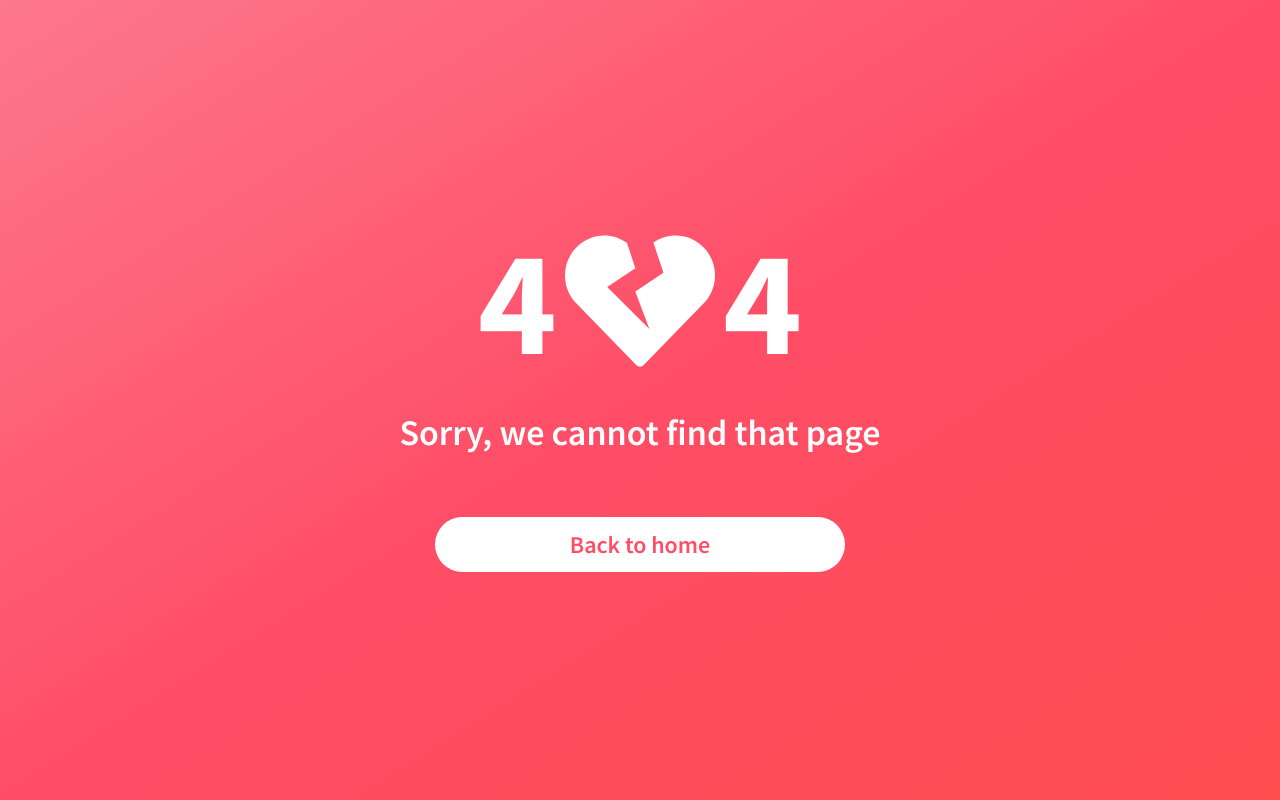
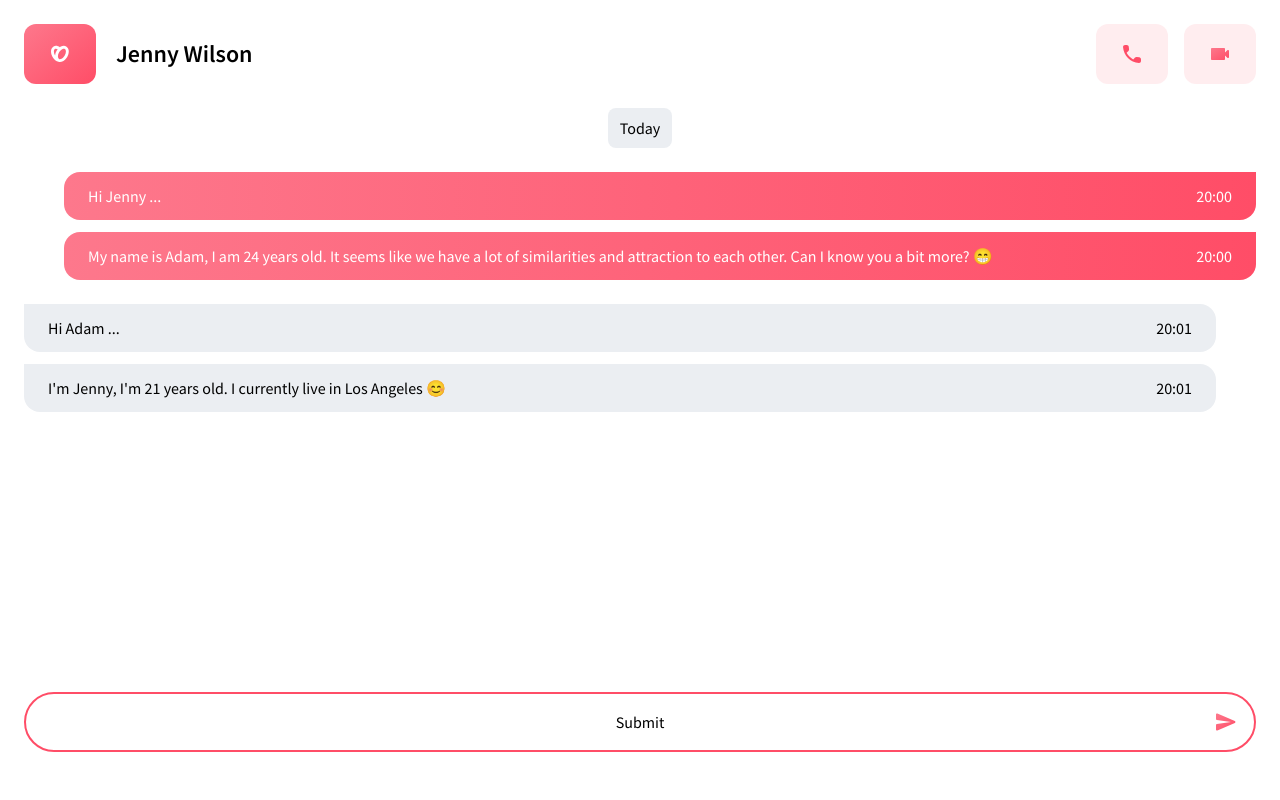
Before and after one commit to b1amage/further-web-front-end, a React (Create React App) app: page /chat-details/1 in a window 1280 px wide. Built offline with nearby package versions, Linux system fonts and the light colour scheme; no server answers.

Commit message:
connect chat + chat details, get matches

```diff
--- a/package.json
+++ b/package.json
@@ -21,6 +21,7 @@
 		"react-scripts": "5.0.1",
 		"sass": "^1.53.0",
 		"scss": "^0.2.4",
+		"socket.io-client": "^4.5.2",
 		"swiper": "^8.3.0",
 		"web-vitals": "^2.1.4",
 		"yup": "^0.32.11"
--- a/src/App.js
+++ b/src/App.js
@@ -68,7 +68,7 @@ function App() {
 				/>
 
 				<Route path="/chat" element={<ChatPage />} />
-				<Route path="/chat-details" element={<ChatDetails />} />
+				<Route path="/chat-details/:roomId" element={<ChatDetails />} />
 				<Route
 					path="/success/:userId1/:userId2"
 					element={<SuccessMatchPage />}
--- /dev/null
+++ b/src/api/roomChatApi.js
@@ -0,0 +1,19 @@
+import axiosClient from "./axiosClient";
+
+
+const roomChatApi = {
+	async getWhoMatchYou(navigate) {
+		const url = "/swipe/getWhoMatchYou";
+		try {
+			const response = await axiosClient.get(url, {withCredentials: true});
+			console.log(response);
+			return response;
+		} catch (error) {
+			console.log(error);
+			// navigate to register fail
+			navigate(`/error/${error.response.data.msg}`);
+		}
+	},
+};
+
+export default roomChatApi;
--- a/src/components/chat/ ChatCard.js
+++ b/src/components/chat/ ChatCard.js
@@ -1,9 +1,12 @@
 import React from "react";
+import { useNavigate } from "react-router-dom";
 import SectionTitle from "../../utilities/SectionTitle";
 
-const ChatCard = ({ img, isActive, lastest, name }) => {
+const ChatCard = ({ img, isActive, lastest, name, roomId }) => {
+	const navigate = useNavigate()
+
 	return (
-		<div className="transiton-all duration-300 hover:shadow-lg hover:-translate-y-2 flex cursor-pointer items-center gap-3 md:gap-5 lg:gap-10 p-4 md:p-6 lg:p-8 border border-gray hover:border-primary-100 rounded-[16px]">
+		<div onClick={() => navigate(`/chat-details/${roomId}`)} className="transiton-all duration-300 hover:shadow-lg hover:-translate-y-2 flex cursor-pointer items-center gap-3 md:gap-5 lg:gap-10 p-4 md:p-6 lg:p-8 border border-gray hover:border-primary-100 rounded-[16px]">
 			<div className="relative w-[60px] h-[60px] md:w-[80px] md:h-[80px] lg:w-[100px] lg:h-[100px] rounded-full">
 				<img
 					src={img}
--- a/src/components/chat/chat_details/ChatFooter.js
+++ b/src/components/chat/chat_details/ChatFooter.js
@@ -1,10 +1,10 @@
 import React from 'react'
 import Input from '../../../utilities/Input'
 import send from '../../../assets/svg/send.svg'
-export const ChatFooter = () => {
+export const ChatFooter = ({onChange, onClick}) => {
   return (
-    <div className='mx-[24px] mb-[48px] mt-[24px]'>
-        <Input placeholder={"Message ..."} icon={send} className={'!h-[64px] !rounded-[20px] pr-[60px]'} />
-    </div>
+    <form className='mx-[24px] mb-[48px] mt-[24px]'>
+      <Input placeholder={"Message ..."} icon={send} className={'!h-[64px] !rounded-[20px] pr-[60px]'} type={"submit"} onChange={onChange}/>
+    </form>
   )
 }
--- a/src/index.js
+++ b/src/index.js
@@ -8,9 +8,9 @@ import { BrowserRouter } from "react-router-dom";
 const root = ReactDOM.createRoot(document.getElementById("root"));
 root.render(
 	<BrowserRouter>
-		<React.StrictMode>
+		{/* <React.StrictMode> */}
 			<App />
-		</React.StrictMode>
+		{/* </React.StrictMode> */}
 	</BrowserRouter>
 );
 
--- a/src/utilities/Input.js
+++ b/src/utilities/Input.js
@@ -33,7 +33,7 @@ const Input = ({
 				/>
 
 				{icon && (
-					<div
+					<button
 						onClick={iconOnClick}
 						className="absolute -translate-y-1/2 top-1/2 right-5"
 					>
@@ -42,7 +42,7 @@ const Input = ({
 							alt="mail"
 							className="object-cover w-full h-full"
 						/>
-					</div>
+					</button>
 				)}
 			</div>
 
--- a/src/views/ChatDetails.js
+++ b/src/views/ChatDetails.js
@@ -1,13 +1,30 @@
-import React from "react";
+import React, { useState } from "react";
 import { ChatDetailsContent } from "../components/chat/chat_details/ChatDetailsContent";
 import { ChatHeader } from "../components/chat/chat_details/ChatHeader";
 import { ChatFooter } from "../components/chat/chat_details/ChatFooter";
+import { useParams } from "react-router-dom";
+import io from "socket.io-client"
+
+const socket = io.connect("http://localhost:8080")
+
 export const ChatDetails = () => {
+	const [currentMessage, setCurrentMessage] = useState("")
+	const {roomId} = useParams()
+	const sendMessage = (e) => {
+		e.preventDefault()
+		const data = {
+			userId: JSON.parse(localStorage.getItem("user")).userId,
+			roomId: roomId,
+			message: currentMessage
+		}
+		socket.emit("send-chat-message", data)
+	}
+
 	return (
 		<div className="flex flex-col w-full h-screen">
 			<ChatHeader />
 			<ChatDetailsContent date={"Today"} />
-			<ChatFooter />
+			<ChatFooter onChange={(e) => setCurrentMessage(e.target.value)} onClick={sendMessage}/>
 		</div>
 	);
 };
--- a/src/views/ChatPage.js
+++ b/src/views/ChatPage.js
@@ -1,13 +1,26 @@
-import React from "react";
+import React, { useEffect, useState } from "react";
 import Header from "../components/header/Header";
 import SearchBox from "../components/chat/SearchBox";
 import NavBar from "../components/navbar/NavBar";
 import ChatCard from "../components/chat/ ChatCard";
-import girl5 from "../assets/img/girl5.jpeg";
 import authenticationApi from "../api/authenticationApi";
 import NoMore from "../components/main/NoMore";
+import { useNavigate } from "react-router-dom";
+import roomChatApi from "../api/roomChatApi";
 
 const ChatPage = () => {
+	const [matches, setMatches] = useState([])
+
+	const navigate = useNavigate()
+
+	useEffect(() => {
+		roomChatApi.getWhoMatchYou(navigate).then(res => {
+			// console.log(res)
+			setMatches(res.data.results)
+			// setOpponent(res.data.results[0]["participants"])
+		})
+	}, [navigate])
+
 	return (
 		<div className="page-container">
 			<Header title="Inbox" />
@@ -17,19 +30,18 @@ const ChatPage = () => {
 				<NoMore />
 			) : (
 				<div className="flex flex-col gap-5">
-					{Array(8)
-						.fill()
-						.map((_, index) => (
+					{matches.map((match, index) => (
 							<ChatCard
 								key={index}
-								img={girl5}
+								img={match.participants[0].images[0]}
 								isActive
-								name="Wife No.1"
+								name={match.participants[0].username}
 								lastest={{
 									message: "Let's go for a drink",
 									time: "22:00",
 									messageCount: 2,
 								}}
+								roomId={match._id}
 							/>
 						))}
 				</div>
```
Also changed, not shown: 1 other file (tests, documents, lock files or other folders).
